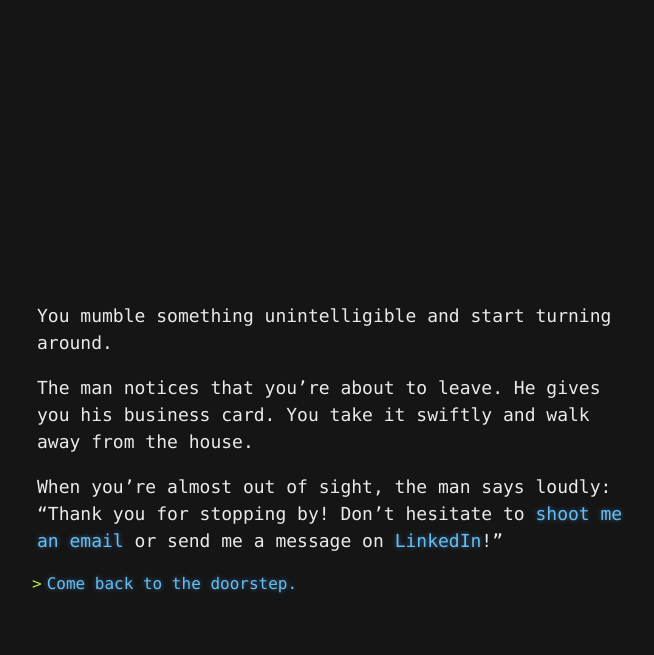
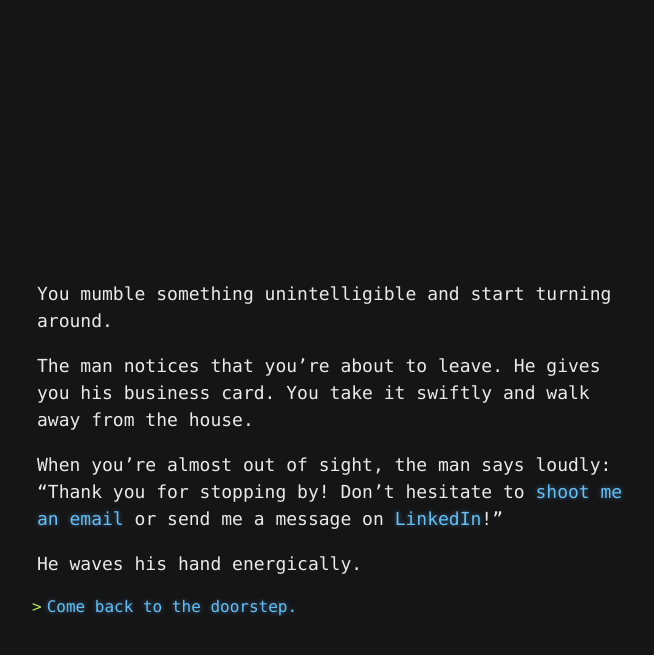
Before and after one commit to yvesgurcan/adventure, a Jekyll site: the page built from leave.md, in a window 1280 px wide. Shown: the top 655 px of the page, without its empty margins (308-962 px from the left). Built offline with Jekyll 4.4.1, drawn with Linux system fonts in a browser that asks for light colours; our own code applies the rules of GitHub Pages for plain Markdown files.

Commit message:
Update leave.md

```diff
--- a/leave.md
+++ b/leave.md
@@ -4,4 +4,6 @@ The man notices that you're about to leave. He gives you his business card. You
 
 When you're almost out of sight, the man says loudly: "Thank you for stopping by! Don't hesitate to [shoot me an email](mailto:gurcan.yves@gmail.com) or send me a message on [LinkedIn](https://linkedin.com/in/yvesgurcan)!"
 
+He waves his hand energically.
+
 - [Come back to the doorstep.](questions.md)
```
